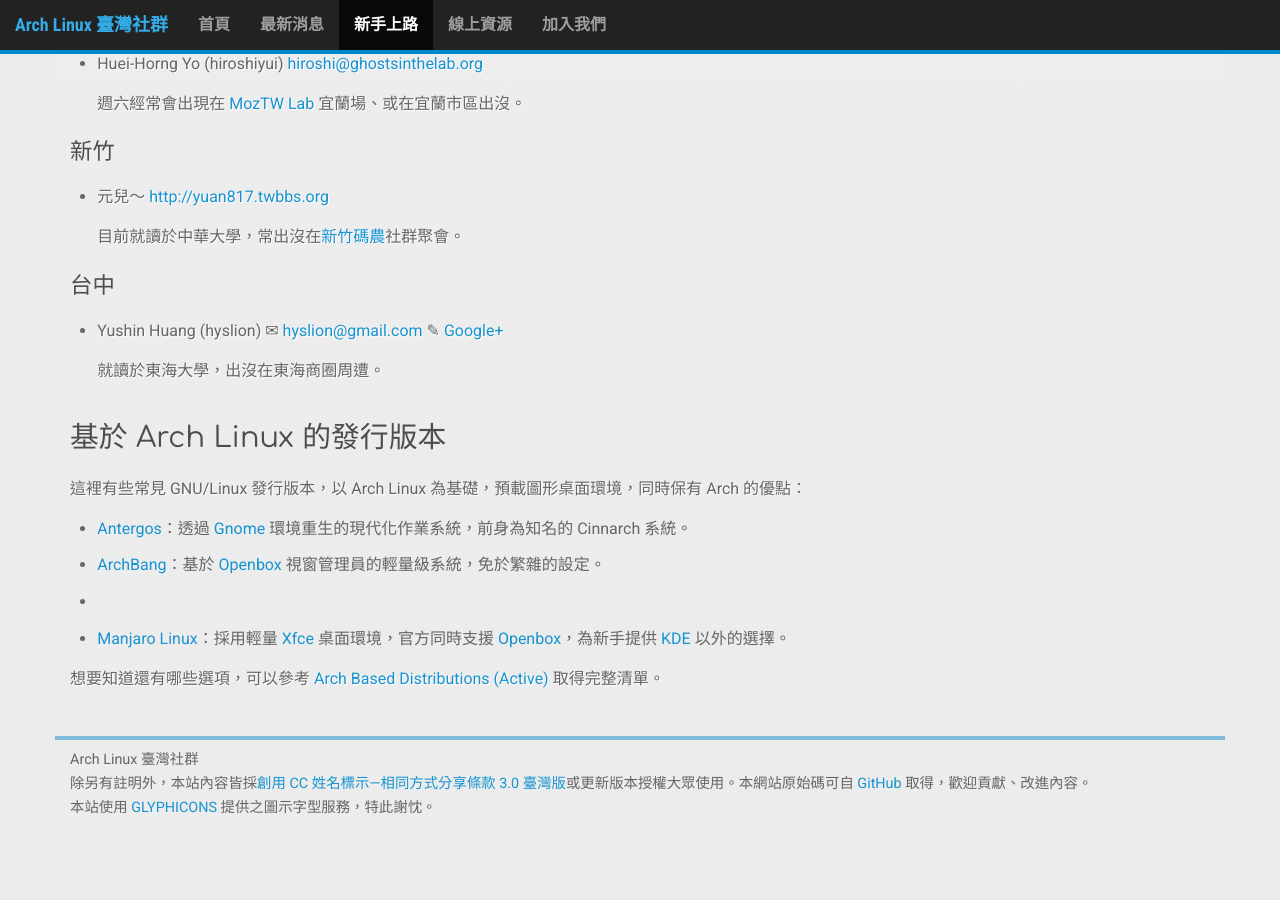
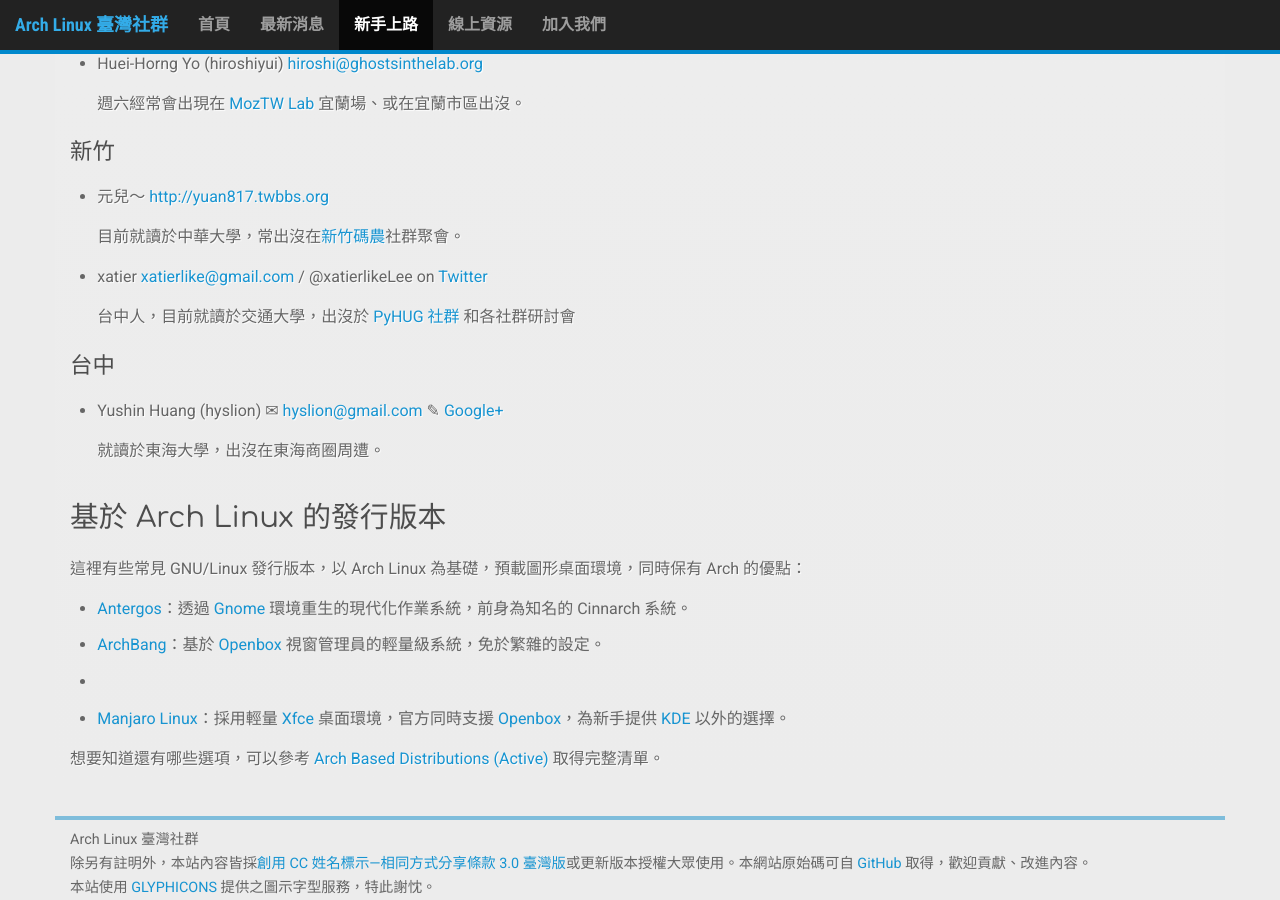
Before and after one commit to linux-taiwan/arch.linux.org.tw, a Jekyll site: the page built from getting-started/index.md, in a window 1280 px wide and 900 px high, scrolled down 2042 px. Built offline with Jekyll 4.4.1, drawn with Linux system fonts in a browser that asks for light colours; nearby versions of some CDN libraries; Markdown is read by kramdown in place of the engine named in the settings; before the commit the page ends 2862 px from its top, so only the background shows below that.

Commit message:
add xatier's profile

```diff
--- a/getting-started/index.md
+++ b/getting-started/index.md
@@ -103,6 +103,10 @@
 
   目前就讀於中華大學，常出沒在[新竹碼農]社群聚會。
 
+* xatier <xatierlike@gmail.com> / @xatierlikeLee on [Twitter](https://twitter.com/xatierlikeLee)
+
+  台中人，目前就讀於交通大學，出沒於 [PyHUG 社群](http://www.meetup.com/pythonhug/) 和各社群研討會
+
 ## 台中
 
 * Yushin Huang (hyslion) ✉ <hyslion@gmail.com> ✎ [Google+](https://plus.google.com/communities/101238863048851764297)
```
